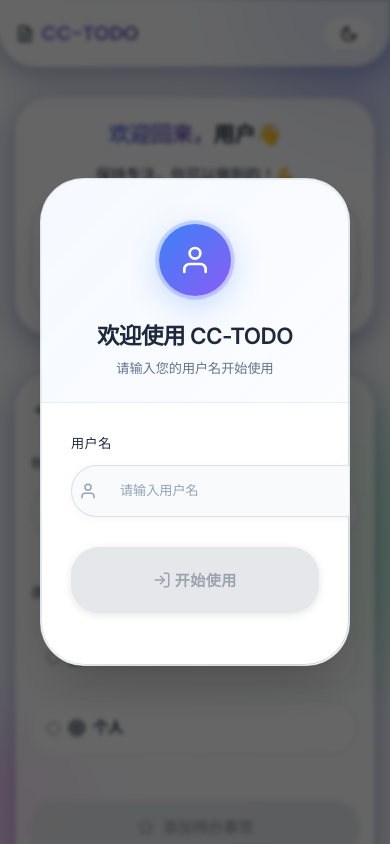
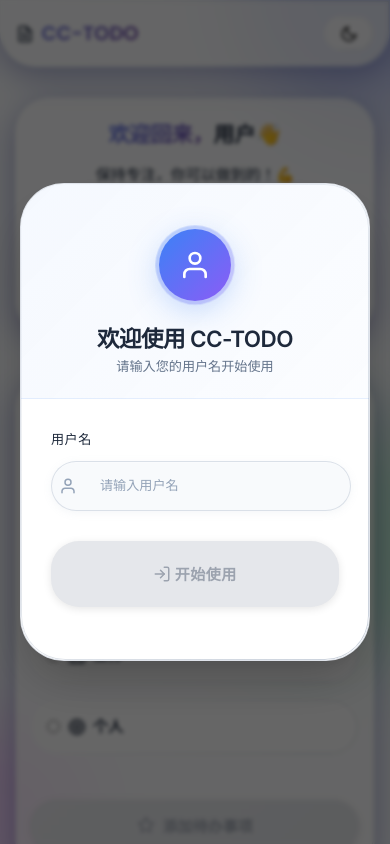
Before and after one commit to Ratey258/CC-TODO, a Vue app: page / in a window 390 px wide. Shown: the top 844 px of the page. Built offline with nearby package versions, Linux system fonts and the light colour scheme.

Commit message:
优化移动端页面

```diff
--- a/src/main.css
+++ b/src/main.css
@@ -2187,63 +2187,163 @@
   box-shadow: 0 4px 16px rgba(239, 68, 68, 0.4);
 }
 
-/* Mobile Responsive */
-@media (max-width: 640px) {
+/* 通用移动端优化*/
+@media (max-width: 768px) {
+  /* 模态框背景优化 - 使用视口单位和现代布局 */
+  .modal-overlay {
+    padding: clamp(16px, 4vw, 24px);
+    box-sizing: border-box;
+    display: flex;
+    align-items: center;
+    justify-content: center;
+    min-height: 100vh;
+    min-height: 100dvh; /* 动态视口高度，更好的移动端支持 */
+  }
+
+  /* 通用模态框 */
   .delete-modal,
   .logout-modal {
-    margin: 20px;
+    width: clamp(280px, 88vw, 420px);
     max-width: none;
+    margin: 0;
+    max-height: calc(100vh - 60px);
+    max-height: calc(100dvh - 60px);
+    overflow-y: auto;
+  }
+
+  /* 登录模态框特殊优化 */
+  .login-modal {
+    width: clamp(280px, 82vw, 380px);
+    max-width: none;
+    margin: 0;
+    max-height: calc(100vh - 60px);
+    max-height: calc(100dvh - 60px);
+    overflow-y: auto;
+    /* 确保内容不会被截断 */
+    min-height: auto;
   }
 
   .modal-header {
-    padding: var(--spacing-xl) var(--spacing-lg) var(--spacing-md);
+    padding: clamp(12px, 3vw, 24px) clamp(16px, 4vw, 24px) clamp(8px, 2vw, 16px);
   }
 
   .modal-content {
-    padding: var(--spacing-md) var(--spacing-lg);
+    padding: clamp(12px, 3vw, 20px) clamp(16px, 4vw, 24px) clamp(20px, 5vw, 32px);
   }
 
   .modal-actions {
-    padding: var(--spacing-md) var(--spacing-lg) var(--spacing-xl);
+    padding: clamp(12px, 3vw, 20px) clamp(16px, 4vw, 24px) clamp(20px, 5vw, 32px);
     flex-direction: column;
   }
 
   .modal-title {
-    font-size: 1.25rem;
-  }
-
-  /* 登录模态框移动端样式 */
+    font-size: clamp(1.125rem, 4.5vw, 1.5rem);
+    line-height: 1.3;
+  }
+
+  .modal-subtitle {
+    font-size: clamp(0.8rem, 3.5vw, 0.9375rem);
+    line-height: 1.4;
+  }
+
+  .login-modal .modal-icon {
+    width: clamp(48px, 12vw, 72px);
+    height: clamp(48px, 12vw, 72px);
+    margin-bottom: clamp(8px, 2vw, 16px);
+  }
+
+  .login-icon {
+    width: clamp(20px, 6vw, 32px);
+    height: clamp(20px, 6vw, 32px);
+  }
+
+  /* 表单元素优化 */
+  .form-group {
+    margin-bottom: clamp(16px, 4vw, 24px);
+  }
+
+  .form-label {
+    font-size: clamp(0.8125rem, 3.5vw, 0.9375rem);
+    margin-bottom: clamp(4px, 1vw, 8px);
+  }
+
+  .form-input {
+    padding: clamp(8px, 2.5vw, 12px) clamp(8px, 2.5vw, 12px) clamp(8px, 2.5vw, 12px) clamp(32px, 8vw, 44px);
+    font-size: clamp(0.8125rem, 4vw, 1rem);
+    min-height: 44px; /* 确保触摸友好 */
+    line-height: 1.4;
+  }
+
+  .input-icon {
+    left: clamp(8px, 2.5vw, 12px);
+    width: clamp(14px, 4vw, 18px);
+    height: clamp(14px, 4vw, 18px);
+    top: 50%;
+    transform: translateY(-50%);
+  }
+
+  .login-button {
+    padding: clamp(12px, 3vw, 16px) clamp(16px, 4vw, 24px);
+    font-size: clamp(0.875rem, 4vw, 1rem);
+    min-height: 48px; /* 确保触摸友好 */
+    line-height: 1.4;
+  }
+
+  .button-icon {
+    width: clamp(16px, 4vw, 20px);
+    height: clamp(16px, 4vw, 20px);
+  }
+}
+
+/* 超小屏幕专门优化 */
+@media (max-width: 480px) {
+  .modal-overlay {
+    padding: clamp(20px, 5vw, 32px);
+  }
+
   .login-modal {
-    margin: 20px;
-    max-width: none;
-    width: calc(100% - 40px);
-  }
-
-  .login-modal .modal-header {
-    padding: var(--spacing-xl) var(--spacing-lg) var(--spacing-md);
-  }
-
-  .login-modal .modal-content {
-    padding: var(--spacing-md) var(--spacing-lg) var(--spacing-xl);
+    width: clamp(260px, 78vw, 340px);
+    max-height: calc(100vh - 80px);
+    max-height: calc(100dvh - 80px);
+  }
+}
+
+/* 更小屏幕的额外优化 */
+@media (max-width: 360px) {
+  .modal-overlay {
+    padding: clamp(24px, 6vw, 36px);
+  }
+
+  .login-modal {
+    width: clamp(240px, 75vw, 320px);
+  }
+}
+
+/* 特殊处理横屏模式 */
+@media (max-width: 768px) and (orientation: landscape) and (max-height: 500px) {
+  .modal-overlay {
+    padding: clamp(12px, 2vw, 16px);
+    align-items: flex-start;
+    padding-top: clamp(16px, 3vw, 24px);
+  }
+
+  .login-modal {
+    max-height: calc(100vh - 40px);
+    max-height: calc(100dvh - 40px);
+  }
+
+  .modal-header {
+    padding: clamp(8px, 2vw, 16px) clamp(12px, 3vw, 20px) clamp(4px, 1vw, 8px);
+  }
+
+  .modal-content {
+    padding: clamp(8px, 2vw, 16px) clamp(12px, 3vw, 20px) clamp(12px, 3vw, 20px);
   }
 
   .login-modal .modal-icon {
-    width: 64px;
-    height: 64px;
-    margin-bottom: var(--spacing-md);
-  }
-
-  .login-modal .modal-title {
-    font-size: 1.25rem;
-  }
-
-  .form-input {
-    padding: var(--spacing-sm) var(--spacing-sm) var(--spacing-sm) 42px;
-  }
-
-  .input-icon {
-    width: 16px;
-    height: 16px;
+    width: clamp(40px, 8vw, 56px);
+    height: clamp(40px, 8vw, 56px);
+    margin-bottom: clamp(4px, 1vw, 8px);
   }
 }
 
@@ -2415,6 +2515,9 @@
   transform-origin: center center;
   overflow: hidden;
   position: relative;
+  /* 确保模态框适应任何屏幕尺寸 */
+  max-height: 90vh;
+  overflow-y: auto;
 }
 
 .login-modal::before {
```
